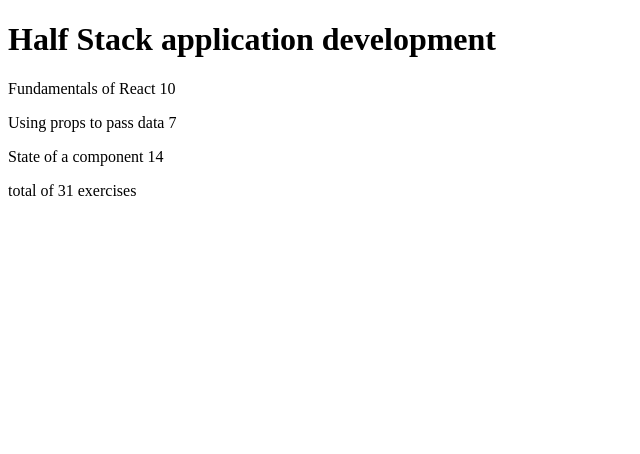
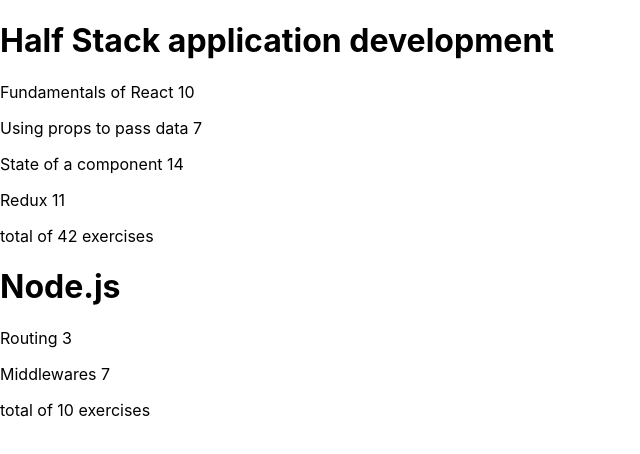
Before and after one commit to IsKevinHome/fullstack, a React (Create React App) app in the folder part 1/courseinfo/: page / in a window 1280 px wide. Shown: the top 454 px of the page, without its empty margins (0-640 px from the left). Built offline with nearby package versions, Linux system fonts and the light colour scheme.

Commit message:
refactored, finished course info

```diff
--- /dev/null
+++ b/part 1/courseinfo/src/components/Course.js
@@ -0,0 +1,54 @@
+import React from "react";
+
+const Header = (props) => <h1>{props.title}</h1>;
+
+const Part = (props) => (
+    <p>
+        {props.part} {props.exercise}
+    </p>
+);
+
+const Content = ({ parts }) => {
+    return parts.map((part) => <Part key={part.name} part={part.name} exercise={part.exercises} />);
+};
+
+const Total = ({ parts }) => {
+    const total = parts.reduce((accumulator, currentValue) => (accumulator += currentValue.exercises), 0);
+    return <p>total of {total} exercises</p>;
+};
+
+const Course = ({ course }) => (
+    <div>
+        <Header title={course.name} />
+        <Content parts={course.parts} />
+        <Total parts={course.parts} />
+    </div>
+);
+
+// const App = () => {
+//     const course = {
+//         id: 1,
+//         name: "Half Stack application development",
+//         parts: [
+//             {
+//                 name: "Fundamentals of React",
+//                 exercises: 10,
+//                 id: 1,
+//             },
+//             {
+//                 name: "Using props to pass data",
+//                 exercises: 7,
+//                 id: 2,
+//             },
+//             {
+//                 name: "State of a component",
+//                 exercises: 14,
+//                 id: 3,
+//             },
+//         ],
+//     };
+
+//     return <Course course={course} />;
+// };
+
+export default Course;
--- a/part 1/courseinfo/src/index.js
+++ b/part 1/courseinfo/src/index.js
@@ -1,4 +1,59 @@
+import React from "react";
 import ReactDOM from "react-dom";
-import App from "./App";
+import "./index.css";
+import Course from "./components/Course";
+
+const App = () => {
+    const courses = [
+        {
+            name: "Half Stack application development",
+            id: 1,
+            parts: [
+                {
+                    name: "Fundamentals of React",
+                    exercises: 10,
+                    id: 1,
+                },
+                {
+                    name: "Using props to pass data",
+                    exercises: 7,
+                    id: 2,
+                },
+                {
+                    name: "State of a component",
+                    exercises: 14,
+                    id: 3,
+                },
+                {
+                    name: "Redux",
+                    exercises: 11,
+                    id: 4,
+                },
+            ],
+        },
+        {
+            name: "Node.js",
+            id: 2,
+            parts: [
+                {
+                    name: "Routing",
+                    exercises: 3,
+                    id: 1,
+                },
+                {
+                    name: "Middlewares",
+                    exercises: 7,
+                    id: 2,
+                },
+            ],
+        },
+    ];
+
+    const courseList = courses.map((course) => {
+        return <Course key={course.id} course={course} />;
+    });
+
+    return <div>{courseList}</div>;
+};
 
 ReactDOM.render(<App />, document.getElementById("root"));
```
